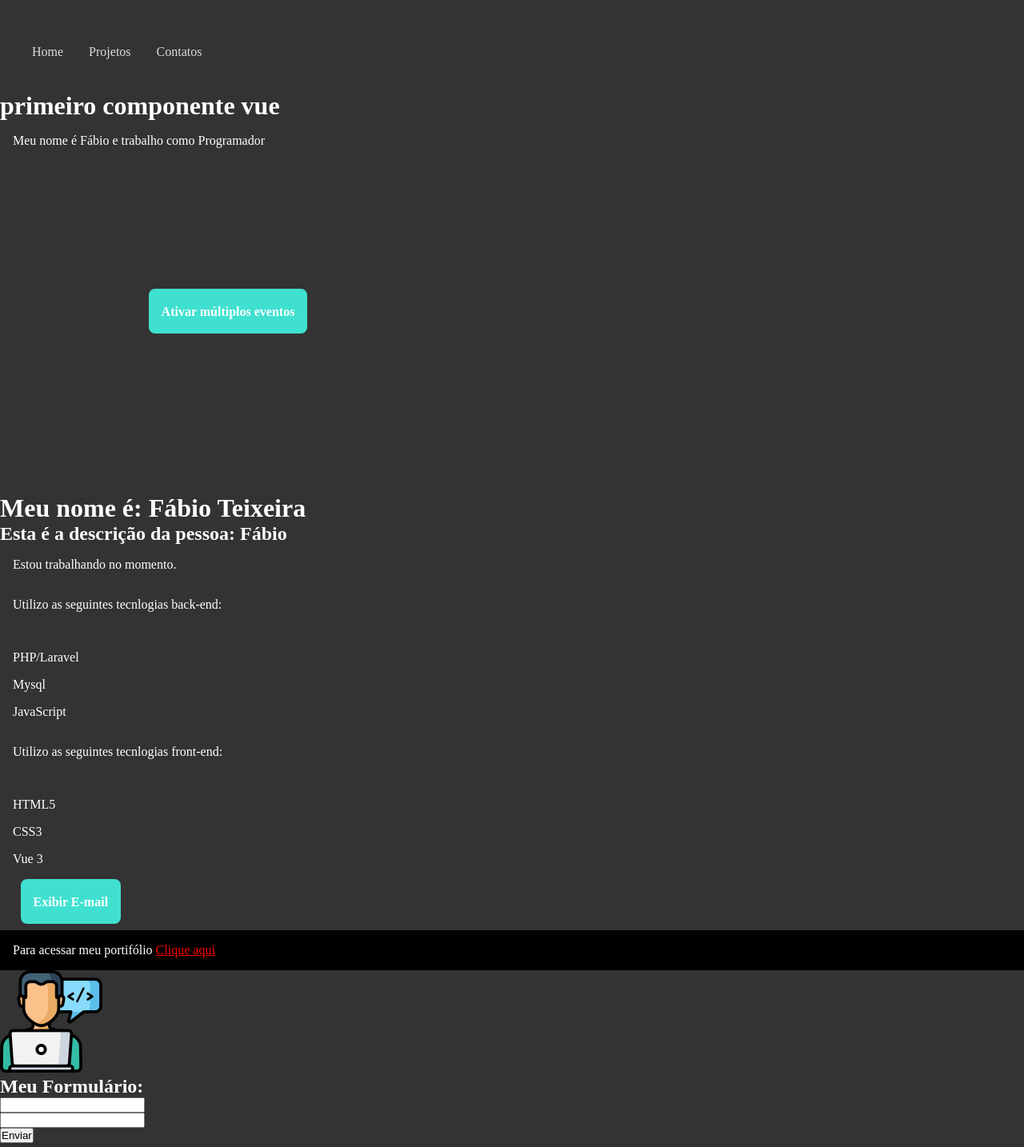
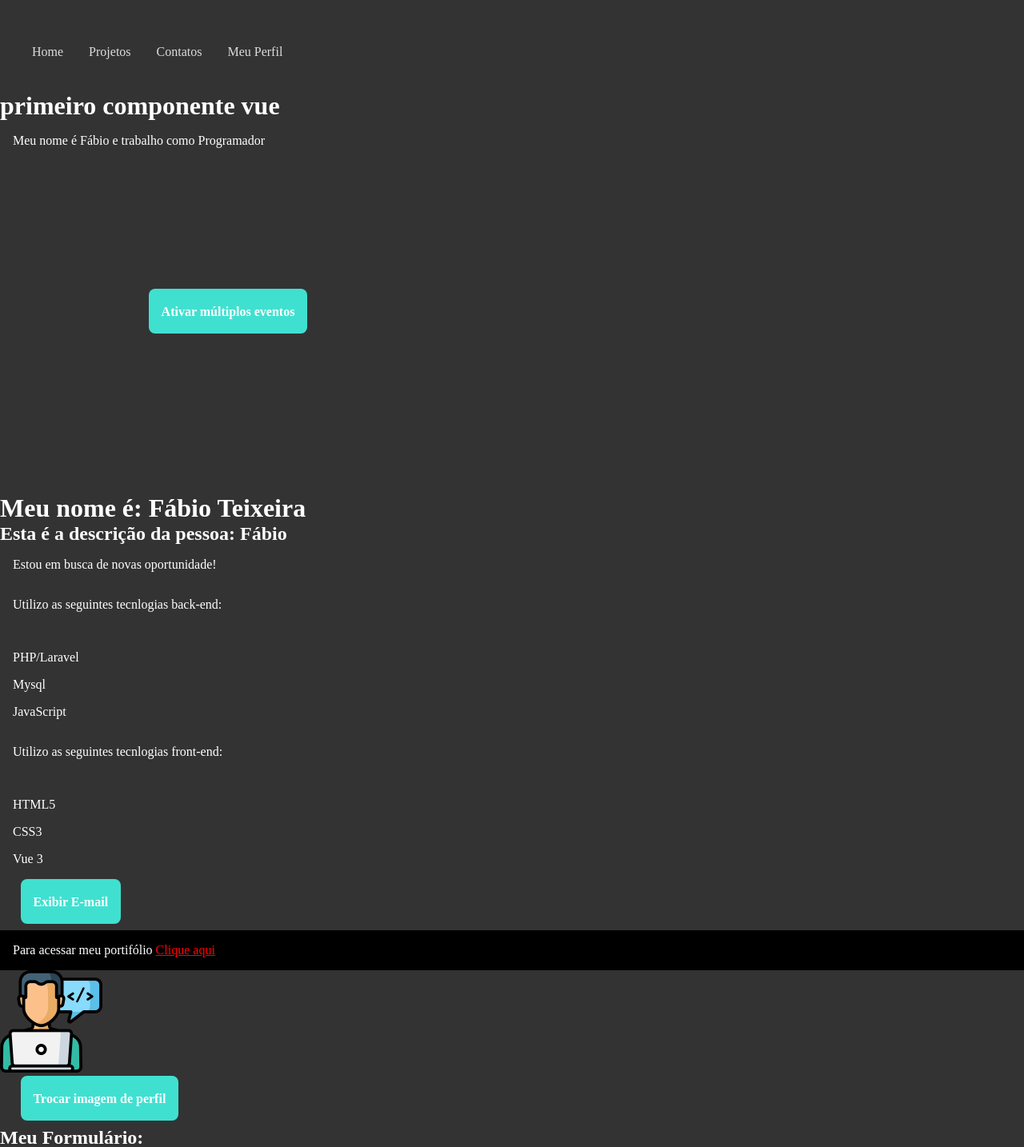
Before and after one commit to fabiotmourao/2_projeto_vue, a Vue app: page / in a window 1280 px wide. Shown: the top 1434 px of the page at 80% size. Built offline with nearby package versions, Linux system fonts and the light colour scheme.

Commit message:
new features about emit

```diff
--- a/src/App.vue
+++ b/src/App.vue
@@ -1,5 +1,5 @@
 <template>
-  <Header />
+  <Header :exibir="true"/>
   <FirstComponent />
   <LifeCycle />
   <Pessoa />
--- a/src/components/Header.vue
+++ b/src/components/Header.vue
@@ -4,6 +4,7 @@
       <li><a href="#">Home</a></li>
       <li><a href="#">Projetos</a></li>
       <li><a href="#">Contatos</a></li>
+      <li v-if="exibir"><a href="#">Meu Perfil</a></li>
     </ul>
   </div>
 </template>
@@ -11,6 +12,9 @@
 <script>
 export default {
   name: "Header",
+  props:[
+    "exibir",
+  ]
 };
 </script>
 
--- a/src/components/Info.vue
+++ b/src/components/Info.vue
@@ -31,11 +31,13 @@ export default {
     components: {
         Picture,
     },
+    props:{
+        email: String,
+        estado_trabalhando: Boolean,
+    },
     data() {
         return{
-            estado_trabalhando: true,
             exibir: false,
-            email: 'fabio@email.com',
             link: 'https://google.com',
             textButton: 'Exibir E-mail',
             backend_technologies:['PHP/Laravel','Mysql','JavaScript'],
--- /dev/null
+++ b/src/components/MudarImagem.vue
@@ -0,0 +1,12 @@
+<template>
+    <div>
+        <button @click="$emit('mudarImagem')">Trocar imagem de perfil</button>
+    </div>
+</template>
+
+<script>
+export default {
+    name: 'MudarImagem',
+    emits: ['mudarImagem']
+}
+</script>
--- a/src/components/Pessoa.vue
+++ b/src/components/Pessoa.vue
@@ -1,7 +1,7 @@
 <template>
     <div>
         <h2>Esta é a descrição da pessoa: {{ nome }}</h2>
-        <Info />
+        <Info :email="email" :estado_trabalhando="false"/>
         <Form />
     </div>
 </template>
@@ -19,6 +19,7 @@ export default {
   data() {
     return {
       nome: "Fábio",
+      email: "fabio@email.com"
     };
   },
 };
--- a/src/components/Picture.vue
+++ b/src/components/Picture.vue
@@ -1,15 +1,39 @@
 <template>
-    <img :src="avatar" :alt="description">
+  <div>
+    <img :src="avatar" :alt="description" />
+    <MudarImagem  @mudar-imagem="trocarImagem"/>
+  </div>
 </template>
 
 <script>
+import MudarImagem from "./MudarImagem.vue";
+
 export default {
-    name: 'Picture',
-    data() {
-        return{
-            avatar: '/img/avatar.png',
-            description: 'Avatar do usuário'
-        }
+  name: "Picture",
+  components: {
+    MudarImagem
+  },
+  data() {
+    return {
+      // Initialize avatar with a default image
+      avatar: "/img/avatar.png",
+
+      avatar1: "/img/avatar.png",
+      avatar2: "/img/avatar2.png",
+      description: "Avatar do usuário",
+    };
+  },
+  methods: {
+      trocarImagem(){
+       const avatar1 = this.avatar1;
+       const avatar2 = this.avatar2;
+
+       if (this.avatar === avatar1){
+            this.avatar = avatar2
+       } else {
+            this.avatar = avatar1
+       }
     }
-}
+  }
+};
 </script>
```
Also changed, not shown: public/img/avatar2.png (added).
